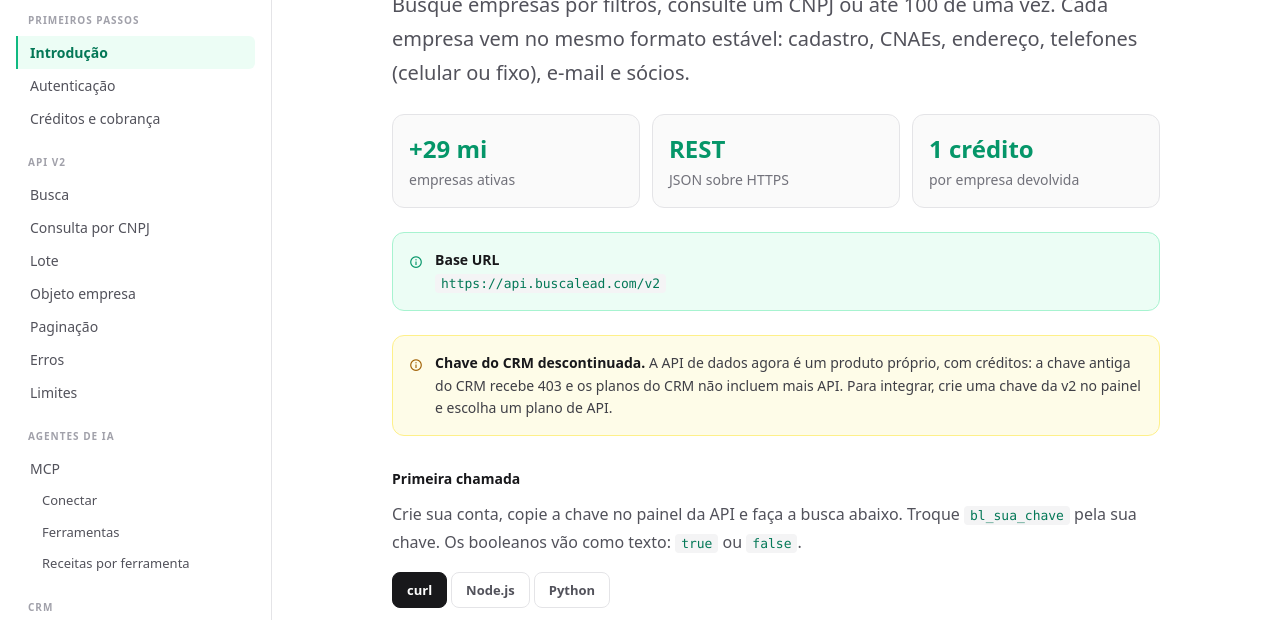
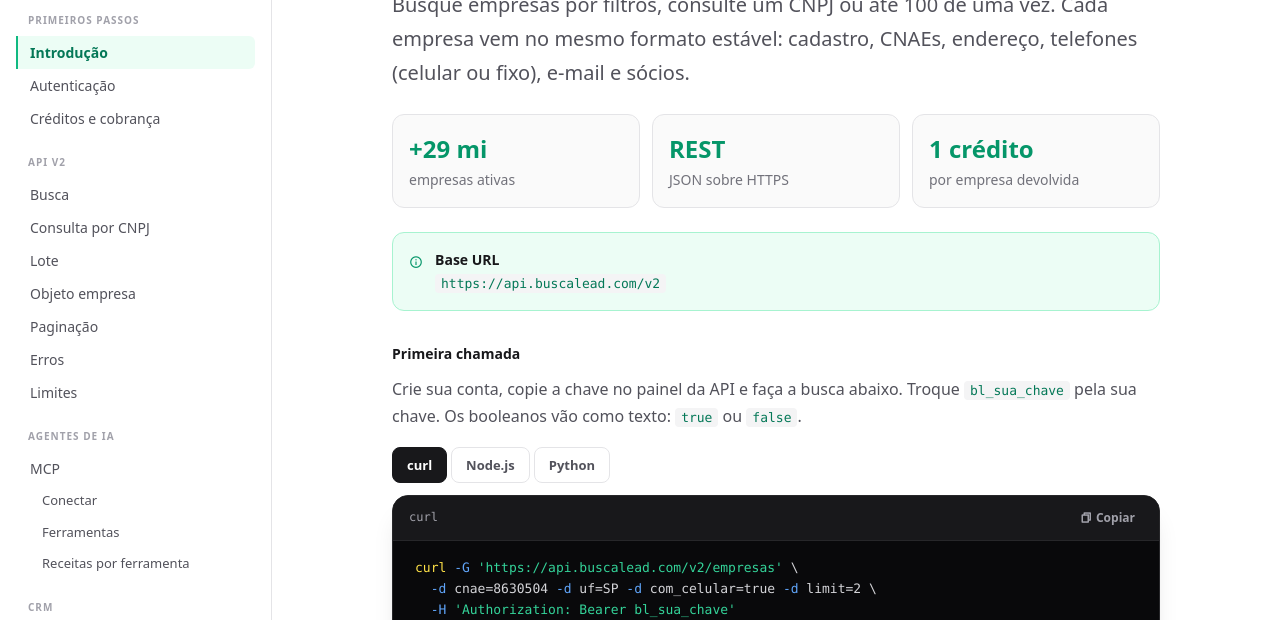
Before and after one commit to danielfnz/buscalead-docs, a website: page docs.html in a window 1280 px wide. Shown: the part 180-800 px from the top of the page. Drawn offline with nearby package versions, Linux system fonts and the light colour scheme.

Commit message:
docs: remove o aviso de descontinuação da chave do CRM na introdução

```diff
--- a/docs.html
+++ b/docs.html
@@ -89,7 +89,6 @@
           <div class="stat"><b>1 crédito</b><span>por empresa devolvida</span></div>
         </div>
         <div class="note note-info"><i class="ri-information-line"></i><div><strong>Base URL</strong><br><code class="ic">https://api.buscalead.com/v2</code></div></div>
-        <div class="note note-warn"><i class="ri-information-line"></i><div><strong>Chave do CRM descontinuada.</strong> A API de dados agora é um produto próprio, com créditos: a chave antiga do CRM recebe 403 e os planos do CRM não incluem mais API. Para integrar, crie uma chave da v2 no painel e escolha um plano de API.</div></div>
 
         <h3>Primeira chamada</h3>
         <p class="pp">Crie sua conta, copie a chave no painel da API e faça a busca abaixo. Troque <code class="ic">bl_sua_chave</code> pela sua chave. Os booleanos vão como texto: <code class="ic">true</code> ou <code class="ic">false</code>.</p>
```
